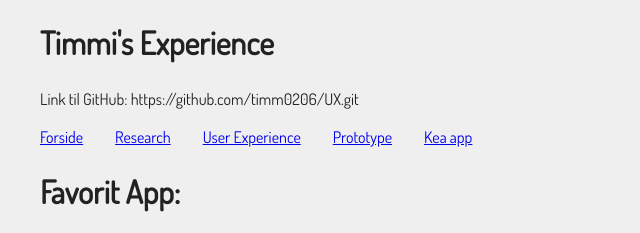
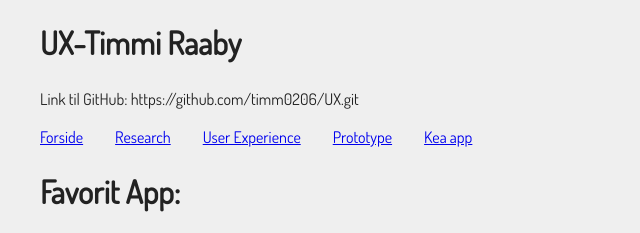
Before and after one commit to timm0206/UX, a plain HTML site: page index.html in a window 1280 px wide. Shown: the top 233 px of the page, without its empty margins (0-640 px from the left). Drawn offline with nearby package versions, Linux system fonts and the light colour scheme.

Commit message:
Done 2.0

```diff
--- a/index.html
+++ b/index.html
@@ -16,7 +16,7 @@
 <body>
 
     <!-- Navigation -->
-    <h1>Timmi's Experience</h1>
+    <h1>UX-Timmi Raaby</h1>
     <p>Link til GitHub: https://github.com/timm0206/UX.git</p>
 
     <nav>
```
